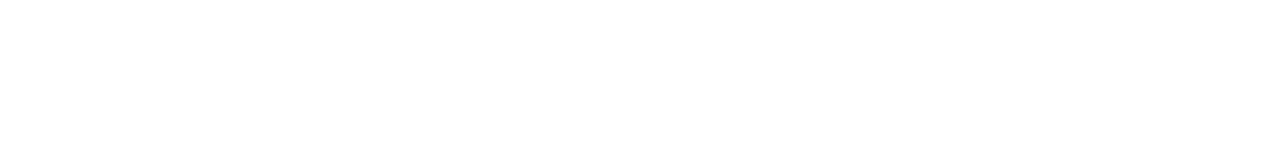
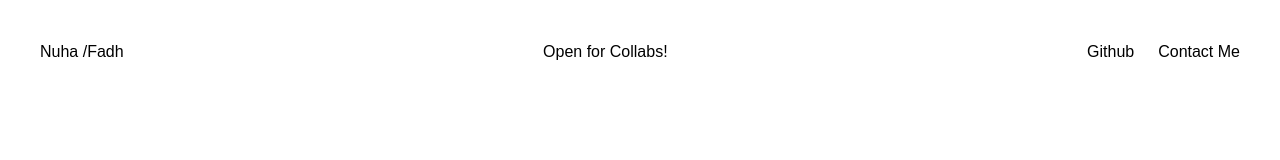
Before and after one commit to nuhafadh/personalweb, a website built with Vite: page index.html in a window 1280 px wide. Built offline with nearby package versions, Linux system fonts and the light colour scheme; a web font is replaced by a local one.

Commit message:
font install

```diff
--- a/index.html
+++ b/index.html
@@ -8,6 +8,20 @@
     <title>Vite App</title>
   </head>
   <body>
+    <header class="flex justify-between p-10 w-screen" >
+      <div class="flex">
+        <div>Nuha /</div>
+        <div> Fadh</div>
+      </div>
+      <div>
+        Open for Collabs!
+      </div>
+      <div class="flex justify-between gap-6">
+        <div>Github</div>
+        <div>Contact Me</div>
+      </div>
+    </header>
+
    <script src="src/js/main.js" type="module"></script>
   </body>
 </html>
--- a/src/css/globalinput.css
+++ b/src/css/globalinput.css
@@ -1,3 +1,5 @@
+@import url("https://use.typekit.net/xus5dnw.css");
+
 @tailwind base;
 @tailwind components;
 @tailwind utilities;
--- a/tailwind.config.js
+++ b/tailwind.config.js
@@ -2,7 +2,11 @@
 export default {
   content: ["./index.html", "./src/**/*.{js}"],
   theme: {
-    extend: {},
+    extend: {
+      fontFamily: {
+        sans: ["neue-haas-grotesk-display", "sans-serif"],
+      }
+    },
   },
   plugins: [],
 }
```
Also changed, not shown: src/css/global.css.
